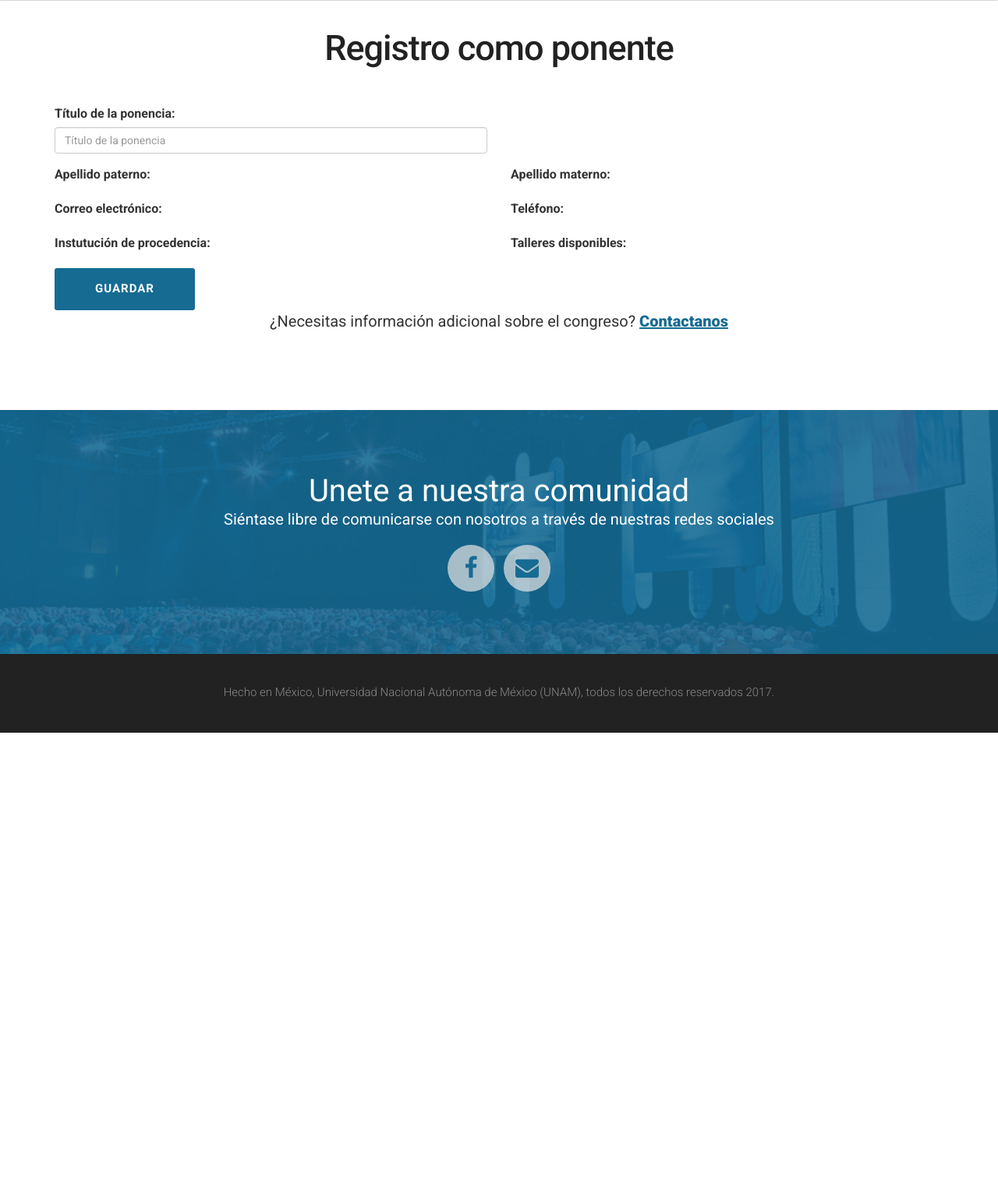
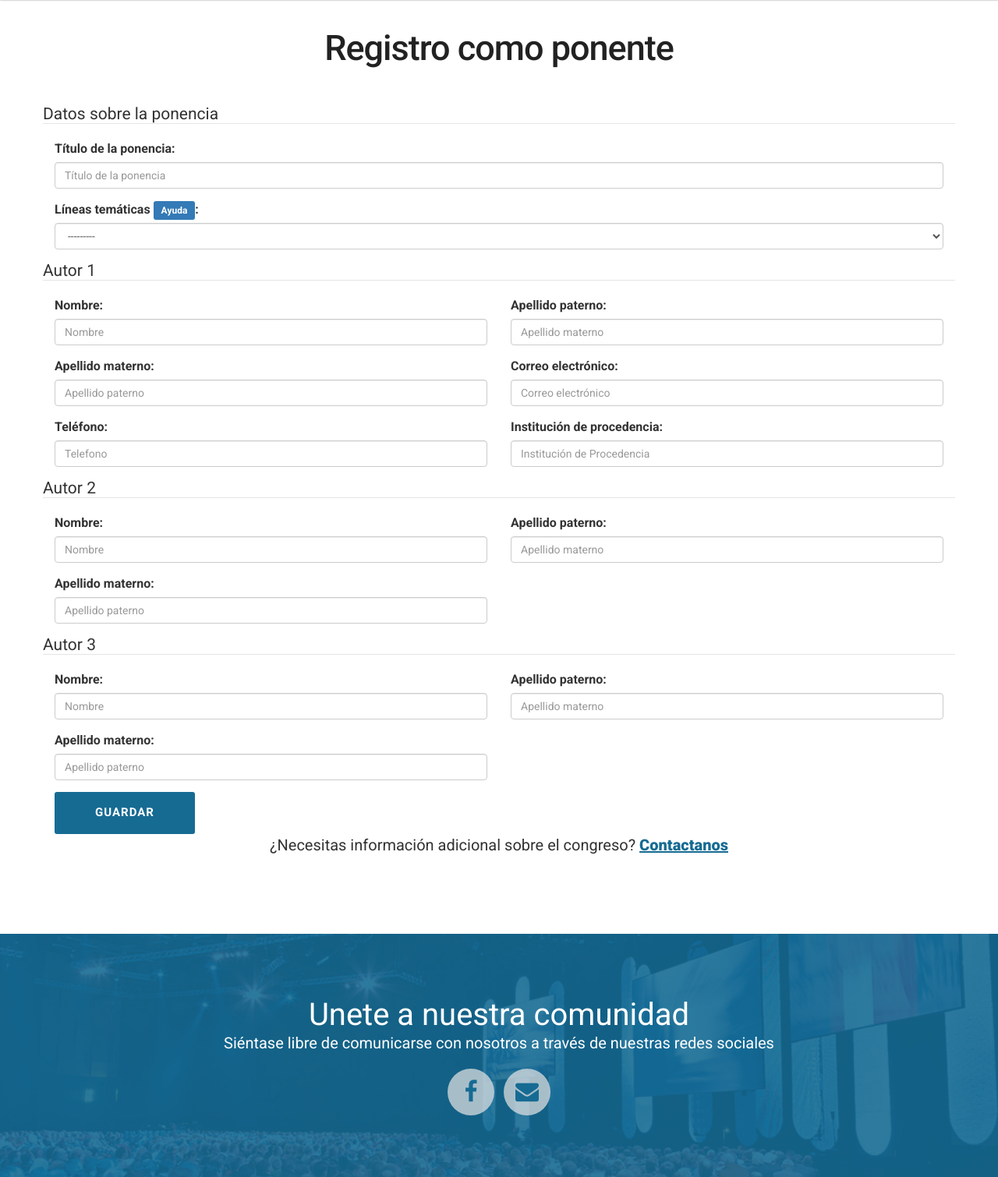
Before and after one commit to adriansolanorobles/congreso, a Django app: template templates/landing/ponentes_new.html in a window 1280 px wide. Shown: the part 61-1571 px from the top of the page at 78% size. Before the commit the page ends 1001 px from the top, so only its background shows below. Run offline with Django 3.2, Linux system fonts and the light colour scheme; the template is opened without the code that fills it: values that come from a table or form of the project are taken from there, others are empty; some libraries are stand-ins or nearby versions.

Commit message:
agregue formulario como ponentes

```diff
--- a/congreso/settings.py
+++ b/congreso/settings.py
@@ -131,7 +131,10 @@ USE_L10N = True
 
 USE_TZ = True
 
-
+EMAIL_HOST = 'mail.ntchosting.com'
+EMAIL_PORT = 25
+EMAIL_HOST_USER = 'notificaciones@habilidadesparaadolescentes.com'
+EMAIL_HOST_PASSWORD = 'cerveza666'
 
 # Static files (CSS, JavaScript, Images)
 # https://docs.djangoproject.com/en/1.10/howto/static-files/
--- a/landing/forms.py
+++ b/landing/forms.py
@@ -22,8 +22,9 @@ class AsistentesForm( forms.ModelForm ):
 class PonentesForm( forms.ModelForm ):
 	class Meta:
 		model = ponentes
-		fields = ['titulo','a1_nombre', 'a1_apellido_paterno', 'a1_apellido_materno', 'a1_correo_electronico', 'a1_telefono', 'a1_institucion_de_procedencia', 'a2_nombre', 'a2_apellido_paterno', 'a2_apellido_materno', 'a3_nombre', 'a3_apellido_paterno', 'a3_apellido_materno', 'documento']
+		fields = ['lineas_tematicas','titulo','a1_nombre', 'a1_apellido_paterno', 'a1_apellido_materno', 'a1_correo_electronico', 'a1_telefono', 'a1_institucion_de_procedencia', 'a2_nombre', 'a2_apellido_paterno', 'a2_apellido_materno', 'a3_nombre', 'a3_apellido_paterno', 'a3_apellido_materno', 'documento']
 		widgets = {
+			'lineas_tematicas' : forms.Select( attrs = {'class':'form-control',} ),
 			'titulo' : forms.TextInput( attrs = {'class':'form-control', 'placeholder':'Título de la ponencia'} ),
 			'a1_nombre' : forms.TextInput( attrs = {'class':'form-control', 'placeholder':'Nombre'} ),
 			'a1_apellido_paterno' : forms.TextInput( attrs = {'class':'form-control', 'placeholder':'Apellido materno'} ),
--- a/landing/models.py
+++ b/landing/models.py
@@ -10,7 +10,22 @@ TALLERES = {
     (2,'Taller 2'),
     (3,'Taller 3'),
 }
+
+LINEAS_TEMATICAS = (
+    (1,'Análisis teórico (CCAT)'),
+    (2,'Investigación empírica en educación (CCIE)'),
+    (3,'Investigación empírica en la salud (CCIS)'),
+    (4,'Análisis teórico sobre el desarrollo de habilidades para la vida. (HVAT)'),
+    (5,'Estrategias de enseñanza y desarrollo de habilidades para la vida (IEHVE)'),
+    (6,'Habilidades socioemocionales (IEHSE)'),
+    (7,'Habilidades cognoscitivas (IEHC)'),
+    (8,'Habilidades de investigación en ciencias(IEHIC)'),
+    (9,'Habilidades de investigación en humanidades (IEHIH)'),
+    (10,'Evaluación de habilidades para la vida (IEEHV)'),
+
+)
 class asistentes(models.Model):
+    folio = models.CharField(max_length=255, blank=True, null=True)
     nombre = models.CharField(max_length=255)
     apellido_paterno = models.CharField(max_length=255)
     apellido_materno = models.CharField(max_length=255)
@@ -33,6 +48,7 @@ def content_file_name(instance, filename):
     return os.path.join('archivos/', filename)
 
 class ponentes(models.Model):
+    lineas_tematicas = models.IntegerField(choices=LINEAS_TEMATICAS, blank=True, null=True)
     titulo = models.CharField(max_length=255)
     a1_nombre = models.CharField(max_length=255)
     a1_apellido_paterno = models.CharField(max_length=255)
--- a/landing/urls.py
+++ b/landing/urls.py
@@ -1,6 +1,6 @@
 from django.conf.urls import url, include
 
-from .views import index, convocatoria, invitacion, registro, programa, asistentes_new, asistentes_create#, ponentes_new
+from .views import index, convocatoria, invitacion, registro, programa, asistentes_new, asistentes_create, ponentes_new
 
 urlpatterns = [
 	url(r'^$', index, name='index'),
@@ -10,7 +10,7 @@ urlpatterns = [
 	url(r'^asistentes_new/$', asistentes_new,name="asistentes_new"),
 	url(r'^asistentes/create/$', asistentes_create, name="asistentes_create"),
 	url(r'^registro/$', registro,name="registro"),
-#	url(r'^ponentes_new/$', ponentes_new,name="ponentes_new"),
+	url(r'^ponentes_new/$', ponentes_new,name="ponentes_new"),
 
 
 ]
--- a/templates/landing/ponentes_new.html
+++ b/templates/landing/ponentes_new.html
@@ -3,6 +3,91 @@
 {% load staticfiles %}
 
 {%block content%}
+
+<!-- Modal -->
+<div id="lineas-tematicas" class="modal fade" role="dialog">
+  <div class="modal-dialog">
+
+    <!-- Modal content-->
+    <div class="modal-content">
+      <div class="modal-header">
+        <button type="button" class="close" data-dismiss="modal">&times;</button>
+        <h4 class="modal-title">Líneas tematicas</h4>
+      </div>
+      <div class="modal-body">
+        		<div id="lineas-tematicas" class="about-txt-block p-bottom-10 m-bottom-30 b-bottom">
+
+								<p>
+									El responsable de la ponencia deberá seleccionar alguna de las siguientes líneas temáticas para la presentación de su trabajo:
+								</p>
+								<ol>
+									<li style="list-style-type:none"><b>1. Ciencias Contemplativas</b></li>
+									<li style="list-style-type:none">
+										<ol style="list-style-type:square">
+											<li>
+												Análisis teórico (CCAT)
+
+											</li>
+											<li>
+												Investigación empírica en educación (CCIE)
+
+											</li>
+											<li>
+												Investigación empírica en la salud (CCIS)
+
+											</li>
+
+										</ol>
+									</li>
+									<li style="list-style-type:none"><b>2. Habilidades para la vida</b> </li>
+									<li style="list-style-type:none">
+										<ol style="list-style-type:square">
+											<li>
+												Análisis teórico sobre el desarrollo de habilidades para la vida. (HVAT)
+											</li>
+											<li>
+												Innovación en educación.
+
+											</li>
+											<li style="list-style-type:none">
+												<ol style="list-style-type:disc">
+													<li>
+														Estrategias de enseñanza y desarrollo de habilidades para la vida (IEHVE)
+													</li>
+													<li>
+														Habilidades socioemocionales (IEHSE)
+
+													</li>
+													<li>
+														Habilidades cognoscitivas (IEHC)
+
+													</li>
+													<li>
+														Habilidades de investigación en ciencias(IEHIC)
+
+													</li>
+													<li>
+														Habilidades de investigación en humanidades (IEHIH)
+
+													</li>
+													<li>
+														Evaluación de habilidades para la vida (IEEHV)
+													</li>
+												</ol>
+											</li>
+										</ol>
+									</li>
+								</ol>
+							</div>
+      </div>
+      <div class="modal-footer">
+        <button type="button" class="btn btn-default" data-dismiss="modal">Cerrar</button>
+      </div>
+    </div>
+
+  </div>
+</div>
+
 <section id="registro" class="wide-50 registro-section division">
 				<div class="container">
 
@@ -20,52 +105,108 @@
 
 					<form action="">
 					<div class="row">
+
 						<fieldset>
-							<div class="col-sm-6">
+							<legend>Datos sobre la ponencia</legend>
+							<div class="col-sm-12">
 	 							<div class="form-group">
 									<label for="email">Título de la ponencia:</label>
 									{{form.titulo}}
 								</div>
  							</div>
-						</fieldset>
 
- 						<div class="col-sm-6">
+
+ 							<div class="col-sm-12">
 	 							<div class="form-group">
-								<label for="pwd">Apellido  paterno:</label>
-								{{form.apellido_paterno}}
+									<label for="email">Líneas temáticas <a class="btn-sm btn-primary" data-toggle="modal" data-target="#lineas-tematicas">Ayuda</a>:</label>
+									{{form.lineas_tematicas}}
 								</div>
  							</div>
 
+						</fieldset>
+
+ 						<fieldset>
+ 							<legend>Autor 1</legend>
  							<div class="col-sm-6">
 	 							<div class="form-group">
-								<label for="email">Apellido materno:</label>
-								{{form.apellido_materno}}
+									<label for="email">Nombre:</label>
+									{{form.a1_nombre}}
 								</div>
  							</div>
  							<div class="col-sm-6">
 	 							<div class="form-group">
-								<label for="pwd">Correo electrónico:</label>
-								{{form.correo_electronico}}
+									<label for="email">Apellido paterno:</label>
+									{{form.a1_apellido_paterno}}
 								</div>
  							</div>
  							<div class="col-sm-6">
 	 							<div class="form-group">
-								<label for="pwd">Teléfono:</label>
-								{{form.telefono}}
+									<label for="email">Apellido materno:</label>
+									{{form.a1_apellido_materno}}
 								</div>
  							</div>
  							<div class="col-sm-6">
 	 							<div class="form-group">
-								<label for="pwd">Instutución de procedencia:</label>
-								{{form.institucion_de_procedencia}}
+									<label for="email">Correo electrónico:</label>
+									{{form.a1_correo_electronico}}
 								</div>
  							</div>
  							<div class="col-sm-6">
 	 							<div class="form-group">
-								<label for="pwd">Talleres disponibles:</label>
-								{{form.talleres_disponibles}}
+									<label for="email">Teléfono:</label>
+									{{form.a1_telefono}}
 								</div>
  							</div>
+ 							<div class="col-sm-6">
+	 							<div class="form-group">
+									<label for="email">Institución de procedencia:</label>
+									{{form.a1_institucion_de_procedencia}}
+								</div>
+ 							</div>
+ 						</fieldset>
+
+ 						<fieldset>
+ 							 <legend>Autor 2</legend>
+ 							 <div class="col-sm-6">
+	 							<div class="form-group">
+									<label for="email">Nombre:</label>
+									{{form.a2_nombre}}
+								</div>
+ 							</div>
+ 							<div class="col-sm-6">
+	 							<div class="form-group">
+									<label for="email">Apellido paterno:</label>
+									{{form.a2_apellido_paterno}}
+								</div>
+ 							</div>
+ 							<div class="col-sm-6">
+	 							<div class="form-group">
+									<label for="email">Apellido materno:</label>
+									{{form.a2_apellido_materno}}
+								</div>
+ 							</div>
+ 						</fieldset>
+ 						<fieldset>
+ 							 <legend>Autor 3</legend>
+ 							 <div class="col-sm-6">
+	 							<div class="form-group">
+									<label for="email">Nombre:</label>
+									{{form.a3_nombre}}
+								</div>
+ 							</div>
+ 							<div class="col-sm-6">
+	 							<div class="form-group">
+									<label for="email">Apellido paterno:</label>
+									{{form.a3_apellido_paterno}}
+								</div>
+ 							</div>
+ 							<div class="col-sm-6">
+	 							<div class="form-group">
+									<label for="email">Apellido materno:</label>
+									{{form.a3_apellido_materno}}
+								</div>
+ 							</div>
+ 						</fieldset>
 
 
 
--- a/templates/landing/registro.html
+++ b/templates/landing/registro.html
@@ -34,7 +34,7 @@
 
 
 								<!-- Table Button  -->
-								<a href="{% url 'landing:asistentes_new'%}" class="btn btn-lg">Registrate ahora</a>
+								<a href="{% url 'landing:asistentes_new'%}" class="btn btn-lg">Registrate aquí</a>
 
 							</div>
 						</div>	<!-- END PRICE PLAN STANDARD -->
@@ -53,7 +53,7 @@
 
 
 								<!-- Table Button  -->
-								<a href="#" class="btn btn-lg">Registrate ahora</a>
+								<a href="#" class="btn btn-lg">Registrate aquí</a>
 
 							</div>
 						</div>	<!-- END PRICE PLAN STANDARD -->
```
Also changed, not shown: landing/views.py (+29 -4 lines), templates/landing/correo_asistentes.html (added, +37 -0 lines), landing/migrations/0004_auto_20171218_2002.py (added), landing/migrations/0005_auto_20171218_2033.py (added). Lines whose indentation alone changed are shown as unchanged.
